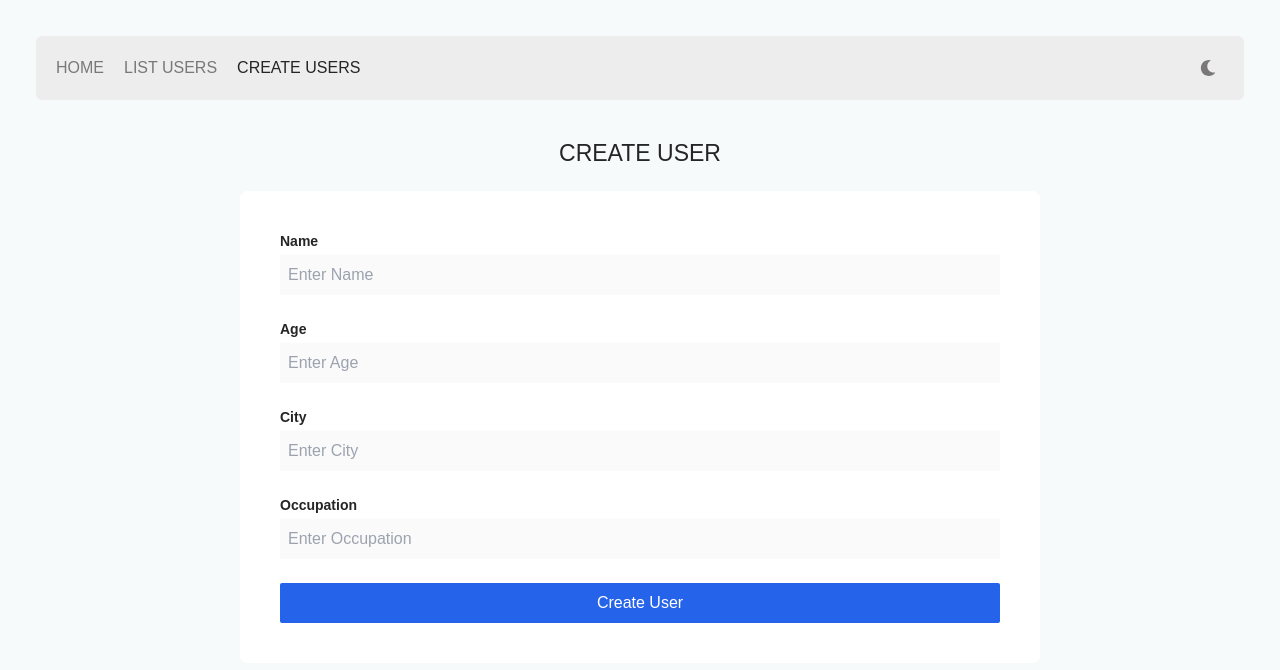
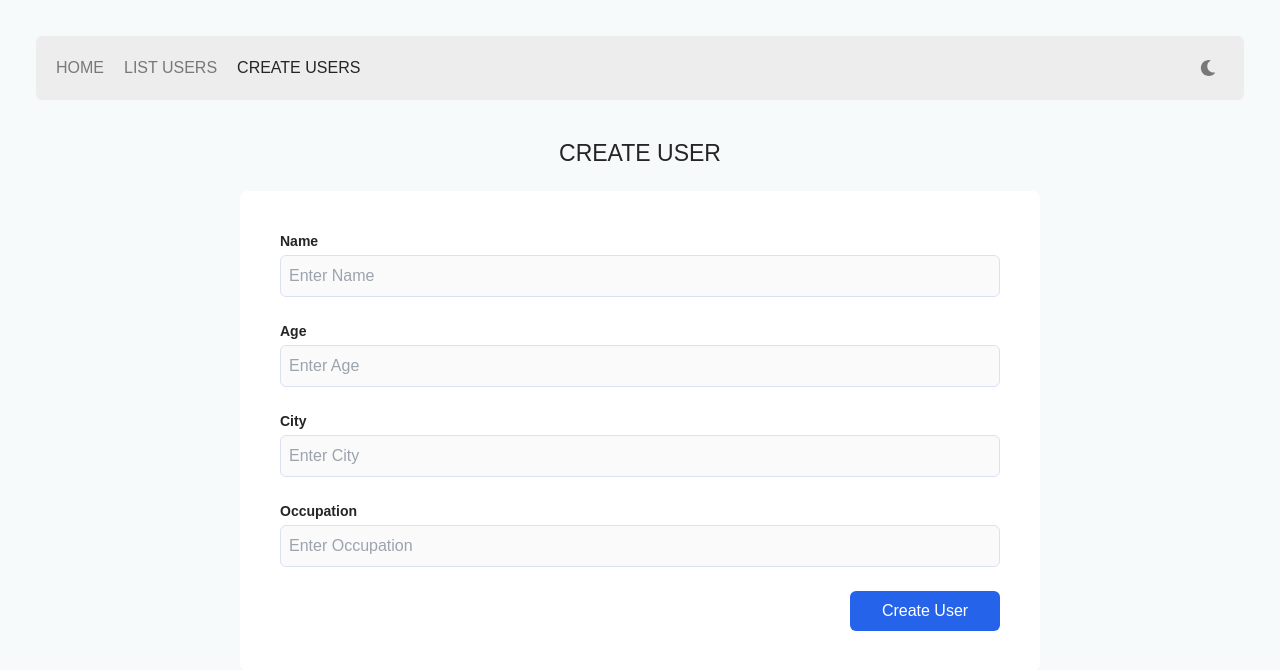
Before and after one commit to deegha/userlist, a Next.js app: page /create-users in a window 1280 px wide. Shown: the top 670 px of the page. Built offline with nearby package versions, Linux system fonts and the light colour scheme.

Commit message:
UI Improvements

```diff
--- a/src/components/button/button.tsx
+++ b/src/components/button/button.tsx
@@ -5,6 +5,7 @@ interface IButton {
   loading?: boolean;
   disabled?: boolean;
   onClick?: () => void;
+  size: 'small' | 'free';
 }
 export const Button = ({
   text,
@@ -13,20 +14,22 @@ export const Button = ({
   variant,
   disabled,
   onClick,
+  size,
 }: IButton) => {
-  const baseStyles = `inline-flex items-center justify-center px-6 py-2 text-base font-medium transition duration-200 rounded-sm focus:outline-none focus:ring`;
+  const baseStyles = `inline-flex items-center justify-center px-6 py-2 text-base font-medium transition duration-200 rounded-md focus:outline-none focus:ring`;
   const variantStyles = {
     primary: 'bg-blue-600 text-white hover:bg-blue-700 focus:ring-blue-300',
     secondary:
       'bg-gray-100 text-gray-800 hover:bg-gray-200 focus:ring-gray-300',
     danger: 'bg-red-600 text-white hover:bg-red-700 focus:ring-red-300',
   };
-  const disabledStyles = `opacity-80 cursor-not-allowed`;
+  const disabledStyles = ` cursor-not-allowed`;
+  const sizeStyles = `${size === 'small' ? 'w-[150px]' : ''}`;
   return (
     <button
       onClick={onClick}
       type={type}
-      className={`${baseStyles} ${disabled ? disabledStyles : variantStyles[variant]}`}
+      className={`${baseStyles} ${disabled ? disabledStyles : variantStyles[variant]} ${sizeStyles}`}
     >
       {loading ? (
         <>
--- a/src/components/input/input.tsx
+++ b/src/components/input/input.tsx
@@ -18,7 +18,7 @@ export const Input = ({
       {label && (
         <label className="text-sm font-semibold text-tBase">{label}</label>
       )}
-      <div className="border-1 rounded-sm border-border bg-bgTextInput p-2">
+      <div className="rounded-md border border-border bg-bgTextInput p-2">
         <input
           {...props}
           name={name}
--- a/src/components/notification/notification.tsx
+++ b/src/components/notification/notification.tsx
@@ -12,11 +12,11 @@ export const Notification = () => {
     if (hasNotification) {
       setTimeout(() => {
         dispatch(clearNotification());
-      }, 1000);
+      }, 1500);
     }
   }, [dispatch, hasNotification]);
 
-  const dynamicStyles = type === 'ERROR' ? 'bg-red-500' : 'bg-green-500';
+  const dynamicStyles = type === 'ERROR' ? 'bg-rose-600' : 'bg-teal-500';
 
   return (
     <div
--- a/src/components/search/search.tsx
+++ b/src/components/search/search.tsx
@@ -30,6 +30,7 @@ export const Search = () => {
             showErrors={false}
           />
           <Button
+            size="small"
             type="submit"
             text="Search"
             loading={loading}
--- a/src/components/userForm/userForm.tsx
+++ b/src/components/userForm/userForm.tsx
@@ -65,13 +65,16 @@ export const UserForm = ({ id }: { id?: string }) => {
             label={'Occupation'}
             placeholder="Enter Occupation"
           />
+          <div className="flex w-full justify-end">
             <Button
+              size="small"
               disabled={loading}
               variant="primary"
               type="submit"
               text={isEditing ? 'Save User' : 'Create User'}
               loading={loading}
             />
+          </div>
         </Form>
       </Formik>
     </>
--- a/src/styles/globals.css
+++ b/src/styles/globals.css
@@ -11,10 +11,10 @@
     --color-text-hover : #262525;
     --color-bg-primary :  #ededed;
     --color-bg-secondary :  #f7fafb;
-    --color-border :  #e0e0e0;
+    --color-border :  #dce0f3;
     --color-bg-form: #ffffff;
     --color-bg-text-input: #fafafa;
-    --color-text-input: #7a7a83;
+    --color-text-input: #000000;
   }
 
   * {
@@ -29,7 +29,7 @@
     --color-text-unselected : #797777;
     --color-text-hover : #262525;
     --color-bg-primary :  #3c3c3c;
-    --color-border :  #4c4949;
+    --color-border :  #323538;
     --color-bg-secondary :  #000000;
     --color-bg-form: #202426;
     --color-bg-text-input: #363636;
```
Lines whose indentation alone changed are shown as unchanged.
